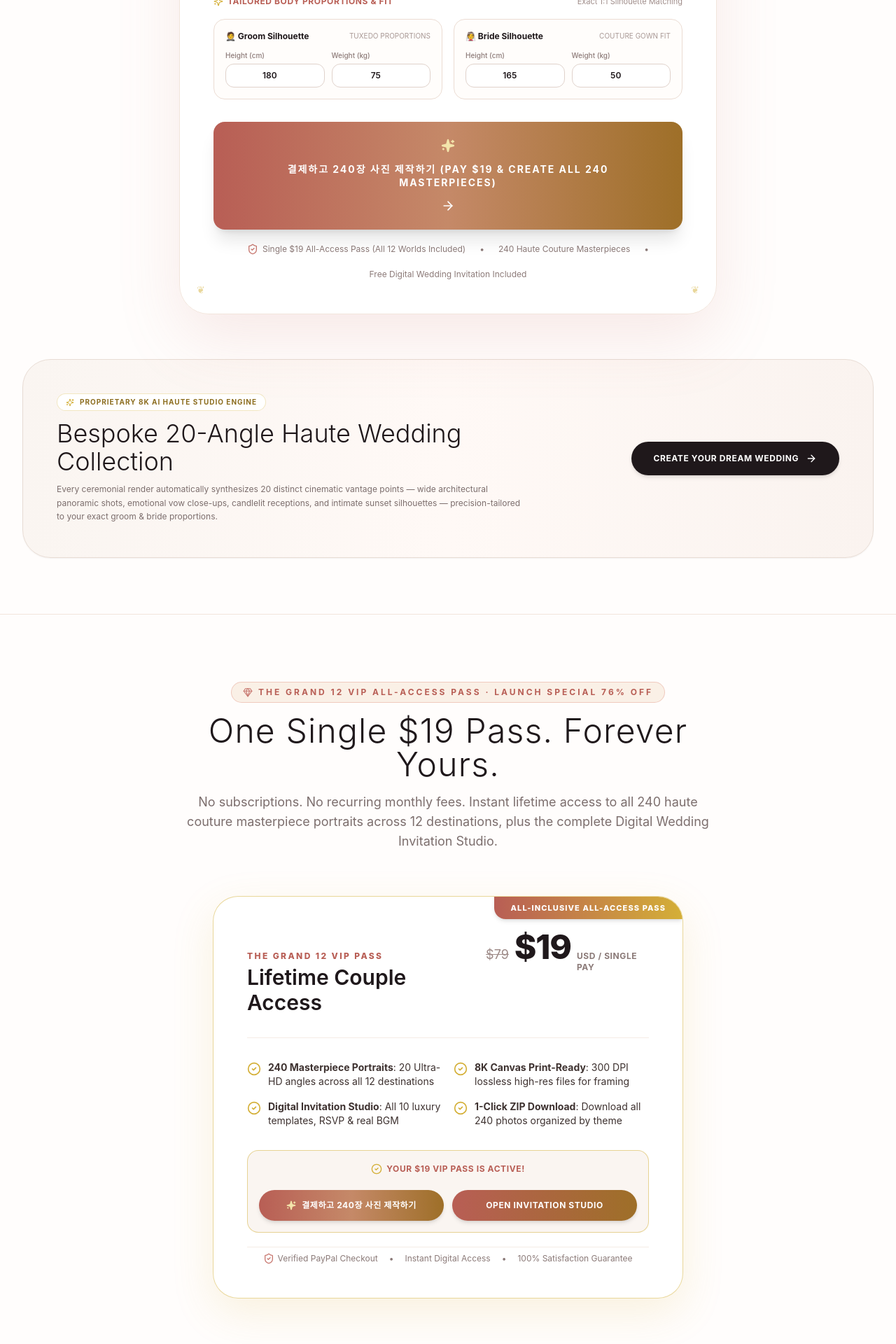
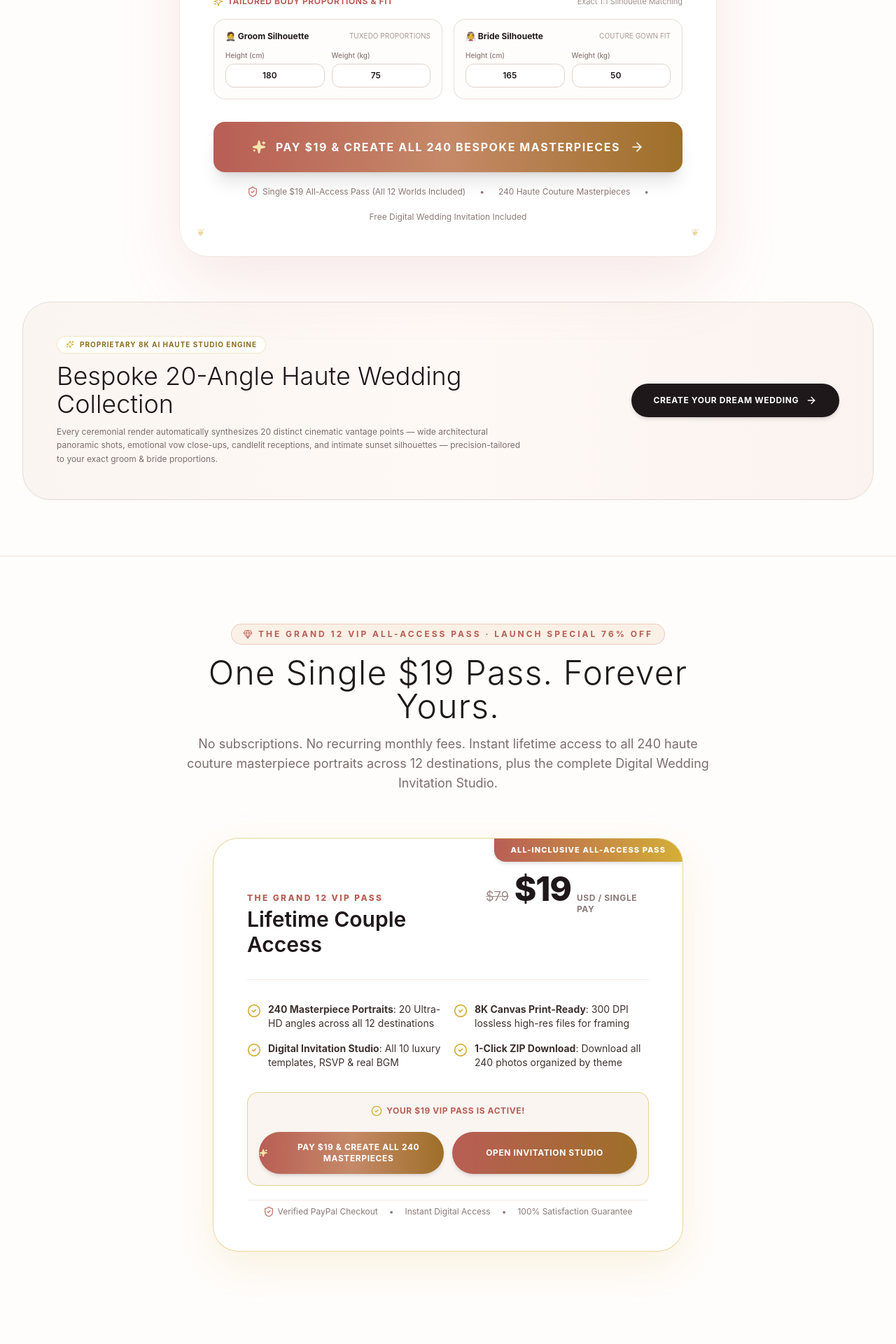
Before and after one commit to yjongsung1211-sys/stayhelper, a Next.js app: page /weddinghelper in a window 1280 px wide. Shown: the part 1124-3044 px from the top of the page at 70% size. Built offline with nearby package versions, Linux system fonts and the light colour scheme; a web font is replaced by a local one.

Commit message:
feat(weddinghelper): translate payment & creation CTA button to 100% native luxury English

```diff
--- a/app/weddinghelper/page.tsx
+++ b/app/weddinghelper/page.tsx
@@ -1441,7 +1441,7 @@ export default function WeddingHelperPage() {
             ) : (
               <div className="flex items-center justify-center gap-2.5 sm:gap-3.5 text-center flex-wrap">
                 <Sparkles className="w-4 h-4 sm:w-5 sm:h-5 fill-[#F3E5AB] text-[#F3E5AB] shrink-0" />
-                <span className="leading-snug">결제하고 240장 사진 제작하기 (Pay $19 &amp; Create All 240 Masterpieces)</span>
+                <span className="leading-snug font-serif tracking-widest text-sm sm:text-base">PAY $19 &amp; CREATE ALL 240 BESPOKE MASTERPIECES</span>
                 <ArrowRight className="w-4 h-4 sm:w-5 sm:h-5 text-white shrink-0 group-hover:translate-x-1 transition-transform" />
               </div>
             )}
@@ -1555,7 +1555,7 @@ export default function WeddingHelperPage() {
                   className="flex-1 py-3.5 rounded-full bg-gradient-to-r from-[#B85E55] via-[#C58968] to-[#9E6F28] text-white font-bold uppercase text-xs tracking-wider transition hover:opacity-95 cursor-pointer shadow-md flex items-center justify-center gap-2"
                 >
                   <Sparkles className="w-3.5 h-3.5 fill-[#F3E5AB] text-[#F3E5AB]" />
-                  <span>결제하고 240장 사진 제작하기</span>
+                  <span className="font-serif tracking-wider">PAY $19 &amp; CREATE ALL 240 MASTERPIECES</span>
                 </button>
                 <button
                   type="button"
```
